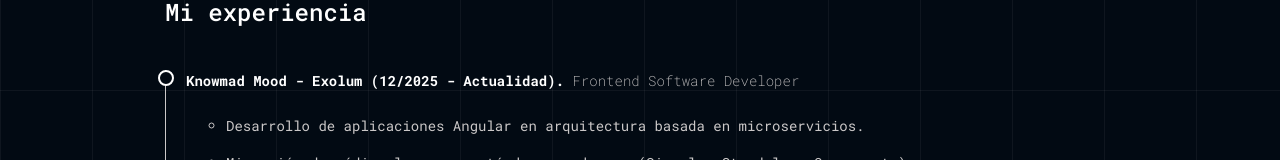
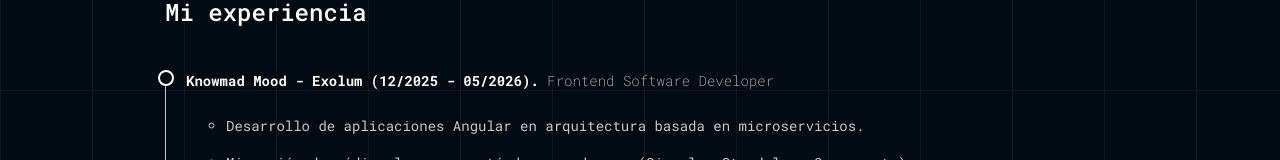
Before and after one commit to Joseadu/joseadu, an Angular app: page /about in a window 1280 px wide. Shown: the part 278-438 px from the top of the page. Built offline with nearby package versions, Linux system fonts and the light colour scheme.

Commit message:
update exolum date

```diff
--- a/src/app/about/about.component.html
+++ b/src/app/about/about.component.html
@@ -3,7 +3,7 @@
         <h3 class="mt-10">Mi experiencia</h3>
 
         <div class="about-section mt-10">
-            <h4>Knowmad Mood - Exolum (12/2025 - Actualidad). <span class="text-vacancy">Frontend Software
+            <h4>Knowmad Mood - Exolum (12/2025 - 05/2026). <span class="text-vacancy">Frontend Software
                     Developer</span></h4>
             <ul class="exp-list">
                 <li>
```
